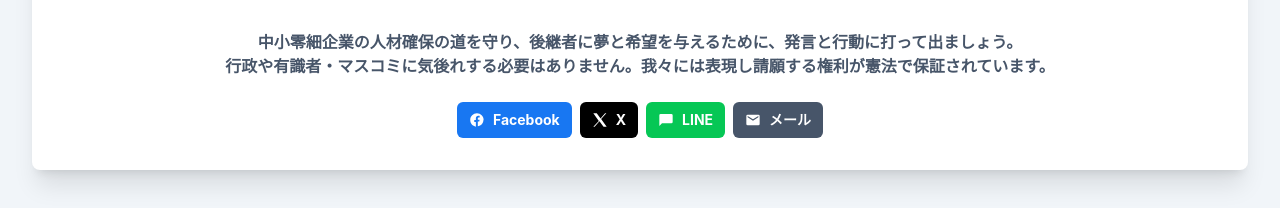
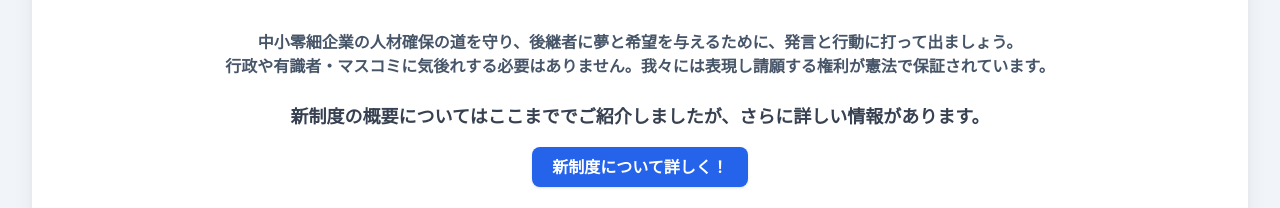
Before and after one commit to zenkankyo/ikuseishurou, a plain HTML site: page index.html in a window 1280 px wide. Shown: the part 4411-4619 px from the top of the page. Drawn offline with nearby package versions, Linux system fonts and the light colour scheme.

Commit message:
Update index.html

```diff
--- a/index.html
+++ b/index.html
@@ -223,7 +223,15 @@
                 </div>
                 <p class="mt-8 text-slate-600 text-center">
                     中小零細企業の人材確保の道を守り、後継者に夢と希望を与えるために、発言と行動に打って出ましょう。<br>行政や有識者・マスコミに気後れする必要はありません。我々には表現し請願する権利が憲法で保証されています。
-                </p>
+                </p><p class="mt-6 text-lg text-gray-700 leading-relaxed">
+  新制度の概要についてはここまででご紹介しましたが、さらに詳しい情報があります。
+</p>
+
+<a href="./what-is/"
+   class="inline-block mt-4 bg-blue-600 hover:bg-blue-700 text-white font-bold py-2 px-5 rounded-lg shadow">
+  新制度について詳しく！
+</a>
+
                   <!-- SNSシェアボタン -->
 <!-- === 共有シリーズ（アイコン＋色分け／カード内の最後） === -->
 <div id="share" class="mt-6 flex flex-wrap items-center justify-center gap-2">
```
